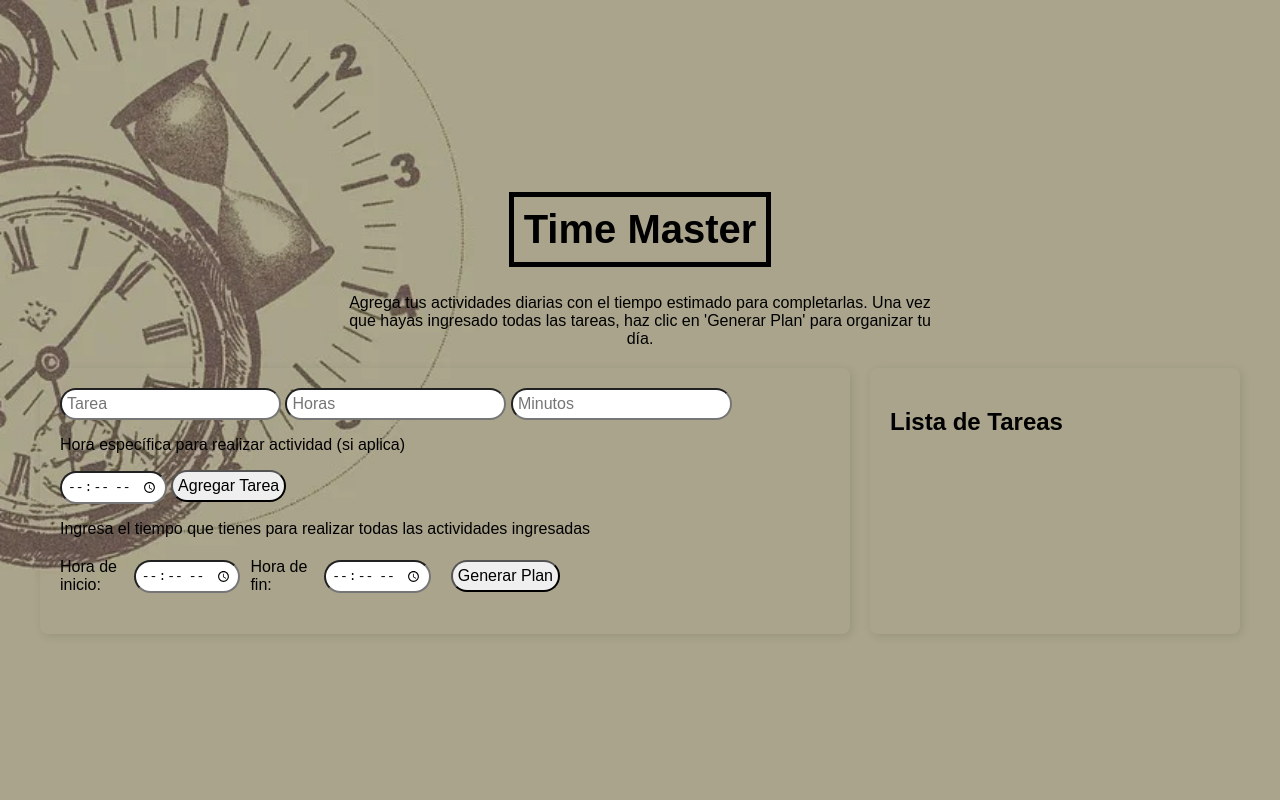
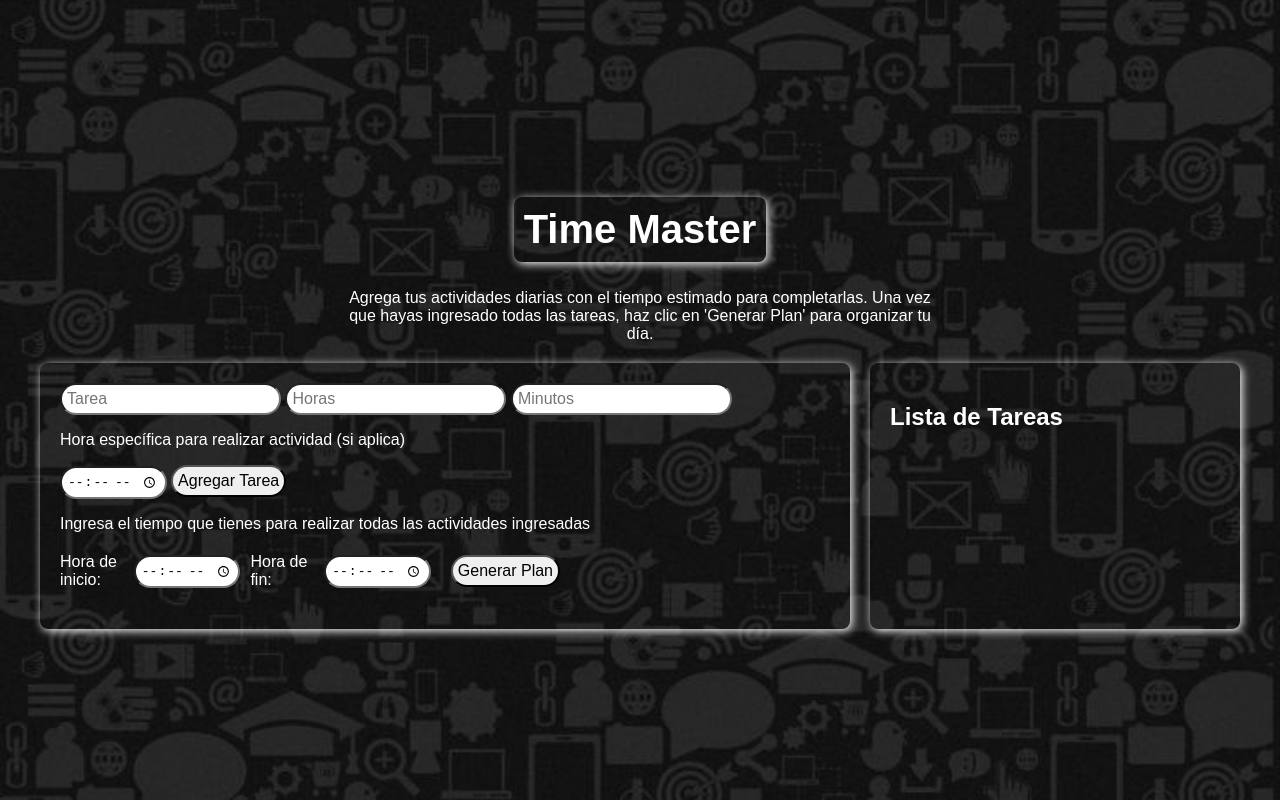
Before and after one commit to Nico15cubios/Time-Master, a plain HTML site: page index.html in a window 1280 px wide. Drawn offline with Linux system fonts and the light colour scheme.

Commit message:
Mensaje del commit

```diff
--- a/styles.css
+++ b/styles.css
@@ -9,7 +9,7 @@ body {
     font-family: Arial, sans-serif;
     padding: 20px;
     box-sizing: border-box;
-    background-image: url('Images/reloj2.png');
+    background-image: url('Images/Background2.jpg');
     background-size: cover;
     background-repeat: no-repeat;
     background-position: center center;
@@ -23,14 +23,17 @@ h1 {
     font-size: 2.5em;
     padding: 10px;
     background-color: transparent;
-    border: 5px solid;
     text-align: center;
+    color: white;
+    box-shadow: 2px 2px 10px white;
+    border-radius: 8px;
 }
 
 /* Texto centrado */
 .center-text {
     text-align: center;
     margin: 0 auto;
+    color: white;
     max-width: 600px; /* Ajusta el ancho máximo según tu preferencia */
 }
 
@@ -38,6 +41,7 @@ h1 {
 .container {
     display: flex;
     width: 100%;
+    color: white;
     max-width: 1200px; /* Ajusta según tu preferencia */
     margin-top: 20px; /* Ajusta el margen superior si es necesario */
 }
@@ -47,7 +51,7 @@ h1 {
     width: 70%;
     padding: 20px;
     background-color: transparent;
-    box-shadow: 2px 2px 10px rgba(0, 0, 0, 0.1);
+    box-shadow: 2px 2px 10px white;
     border-radius: 8px;
 }
 
@@ -56,7 +60,7 @@ h1 {
     width: 30%;
     padding: 20px;
     background-color: transparent;
-    box-shadow: 2px 2px 10px rgba(0, 0, 0, 0.1);
+    box-shadow: 2px 2px 10px white;
     border-radius: 8px;
     margin-left: 20px; /* Margen izquierdo para separar de contenido principal */
     display: flex;
```
Also changed, not shown: Images/Background2.jpg (added).
